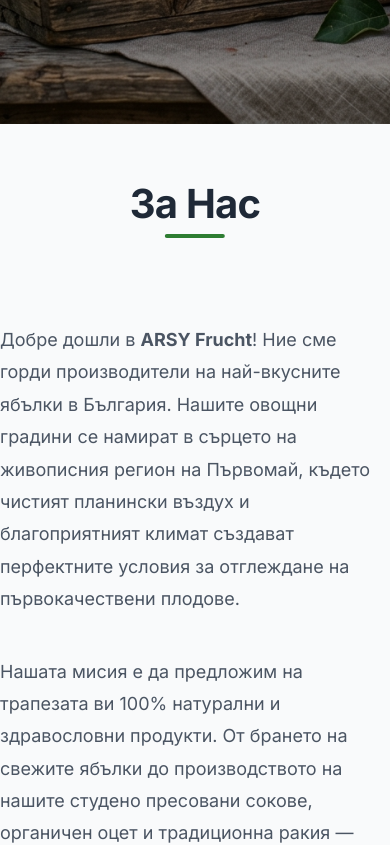
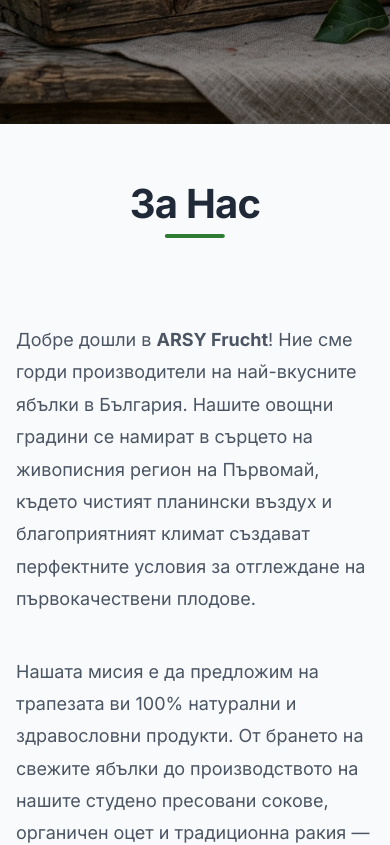
Before and after one commit to Drakhtar359/arsy, a Next.js app in the folder apps/web/: page / in a window 390 px wide. Shown: the part 720-1565 px from the top of the page. Built offline with nearby package versions, Linux system fonts and the light colour scheme.

Commit message:
fix: restore horizontal padding on sections by removing padding shorthand overrides

```diff
--- a/apps/web/src/app/globals.css
+++ b/apps/web/src/app/globals.css
@@ -67,7 +67,8 @@
 }
 
 .section {
-  padding: 6rem 0;
+  padding-top: 6rem;
+  padding-bottom: 6rem;
 }
 
 .section-title {
@@ -410,7 +411,8 @@
 /* Fix vertical padding of sections on mobile */
 @media (max-width: 768px) {
   .section {
-    padding: 3.5rem 0 !important;
+    padding-top: 3.5rem !important;
+    padding-bottom: 3.5rem !important;
   }
 
   .about-image-wrapper {
```
